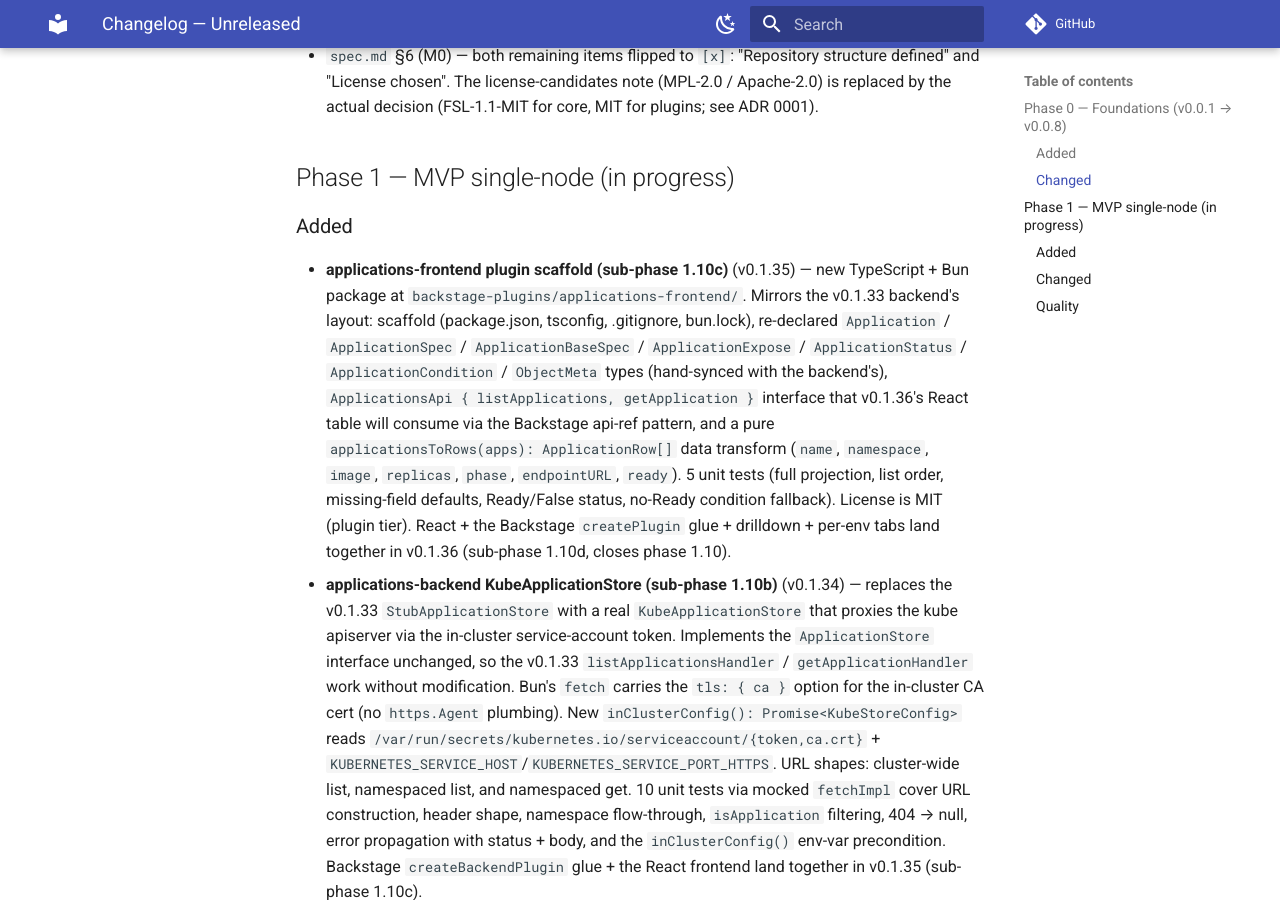
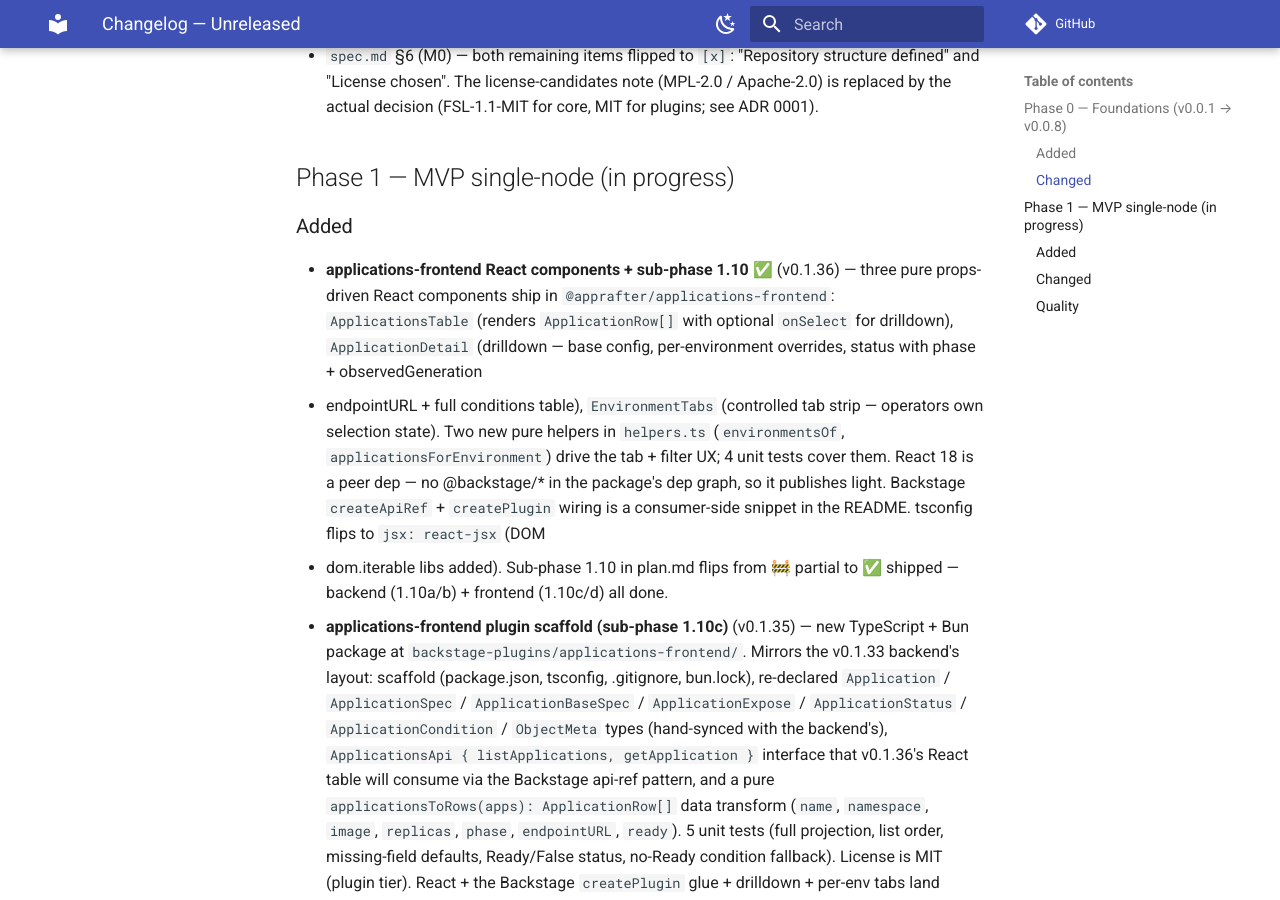
Before and after one commit to AppRafter/apprafter, an MkDocs documentation site: the page built from docs/changelog/UNRELEASED.md, in a window 1280 px wide and 900 px high, scrolled down 1308 px. Built offline with MkDocs 1.6.1 and Material for MkDocs 9.7.7, drawn with Linux system fonts in a browser that asks for light colours; comment, search, counter and statistics services are not loaded.

Commit message:
docs: close phase 1.10 with v0.1.36 (React components)

```diff
--- a/docs/changelog/UNRELEASED.md
+++ b/docs/changelog/UNRELEASED.md
@@ -61,6 +61,23 @@
 
 ### Added
 
+- **applications-frontend React components + sub-phase 1.10 ✅**
+  (v0.1.36) — three pure props-driven React components ship in
+  `@apprafter/applications-frontend`: `ApplicationsTable`
+  (renders `ApplicationRow[]` with optional `onSelect` for
+  drilldown), `ApplicationDetail` (drilldown — base config,
+  per-environment overrides, status with phase + observedGeneration
+  + endpointURL + full conditions table), `EnvironmentTabs`
+  (controlled tab strip — operators own selection state). Two new
+  pure helpers in `helpers.ts` (`environmentsOf`,
+  `applicationsForEnvironment`) drive the tab + filter UX; 4 unit
+  tests cover them. React 18 is a peer dep — no @backstage/* in
+  the package's dep graph, so it publishes light. Backstage
+  `createApiRef` + `createPlugin` wiring is a consumer-side
+  snippet in the README. tsconfig flips to `jsx: react-jsx` (DOM
+  + dom.iterable libs added). Sub-phase 1.10 in plan.md flips
+  from 🚧 partial to ✅ shipped — backend (1.10a/b) + frontend
+  (1.10c/d) all done.
 - **applications-frontend plugin scaffold (sub-phase 1.10c)**
   (v0.1.35) — new TypeScript + Bun package at
   `backstage-plugins/applications-frontend/`. Mirrors the v0.1.33
```
Also changed, not shown: plan.md (+7 -6 lines).
